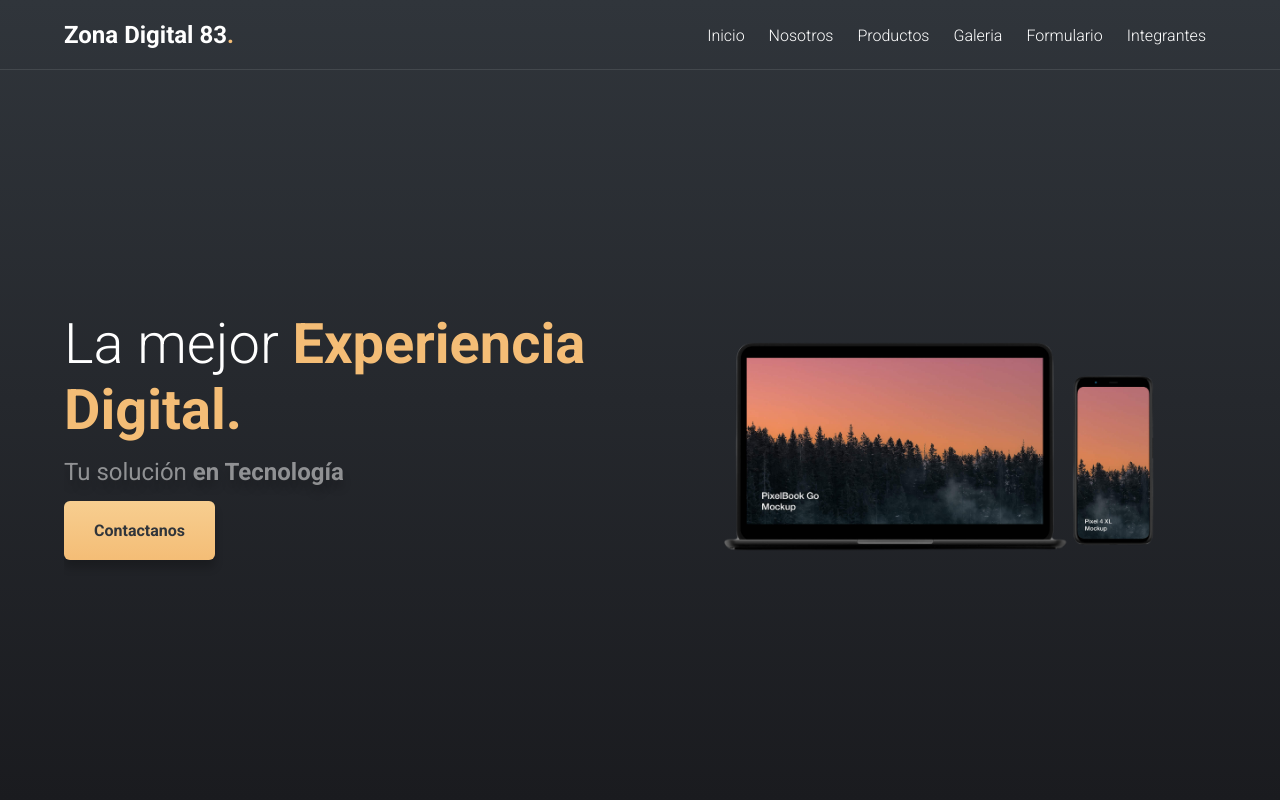
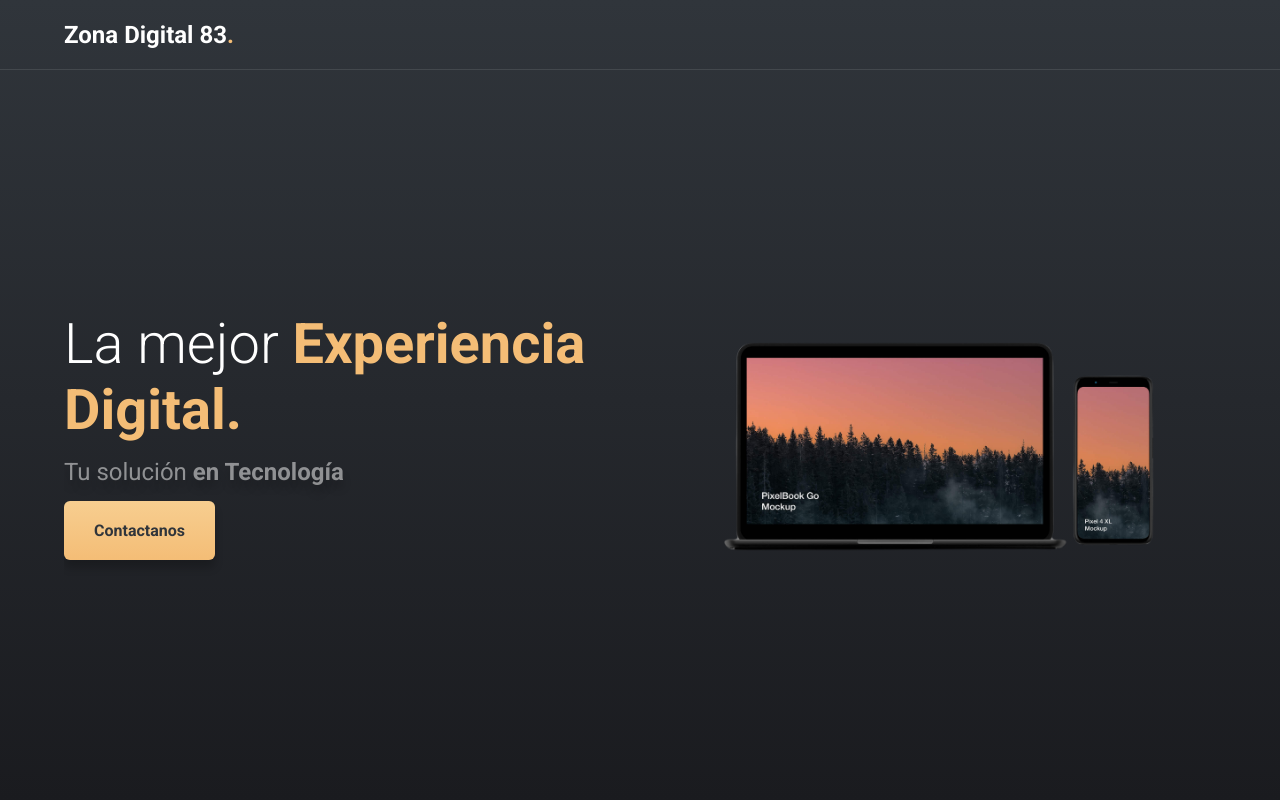
Before and after one commit to JesusSierra19/RepositorioRemoto, a plain HTML site: page index.html in a window 1280 px wide. Shown: the top 800 px of the page. Drawn offline with Linux system fonts and the light colour scheme.

Commit message:
Index modificado

```diff
--- a/index.html
+++ b/index.html
@@ -14,15 +14,7 @@
                 <div class="logo">
                     <h2 class="logo__name">Zona Digital 83<span class="point">.</span></h2>
                 </div>
-                <div class="links">
-                    <a href="index.html" class="link">Inicio</a>
-                    <a href="" class="link">Nosotros</a> <!--Nosotros-->
-                    <a href="" class="link">Productos</a> <!--servicios-->
-                    <a href="" class="link">Galeria</a> <!--Galeria-->
-                    <a href="" class="link">Formulario</a>  <!--Formulario-->
-                    <a href="" class="link" >Integrantes</a> <!--personal-->
-                    <div></div>
-                </div>
+
             </div>
         </nav>
 
```
